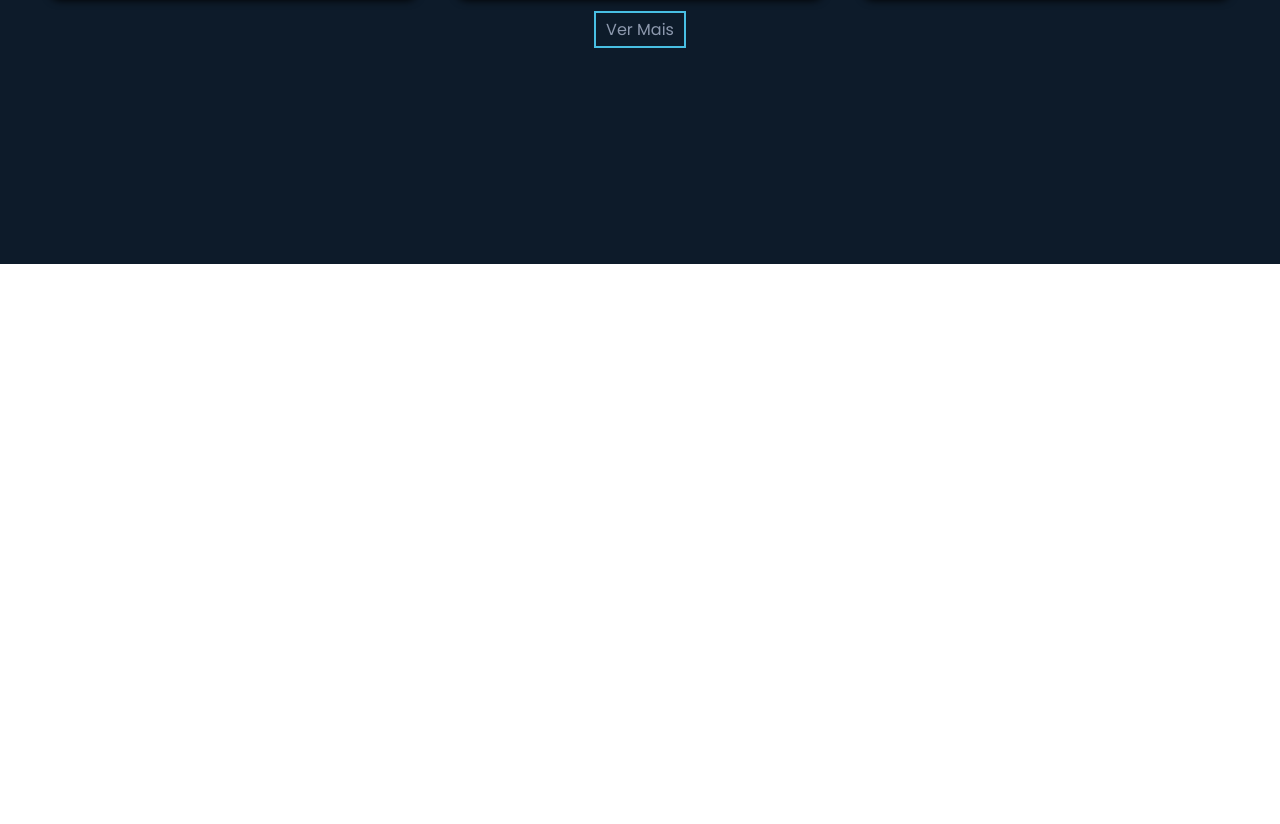
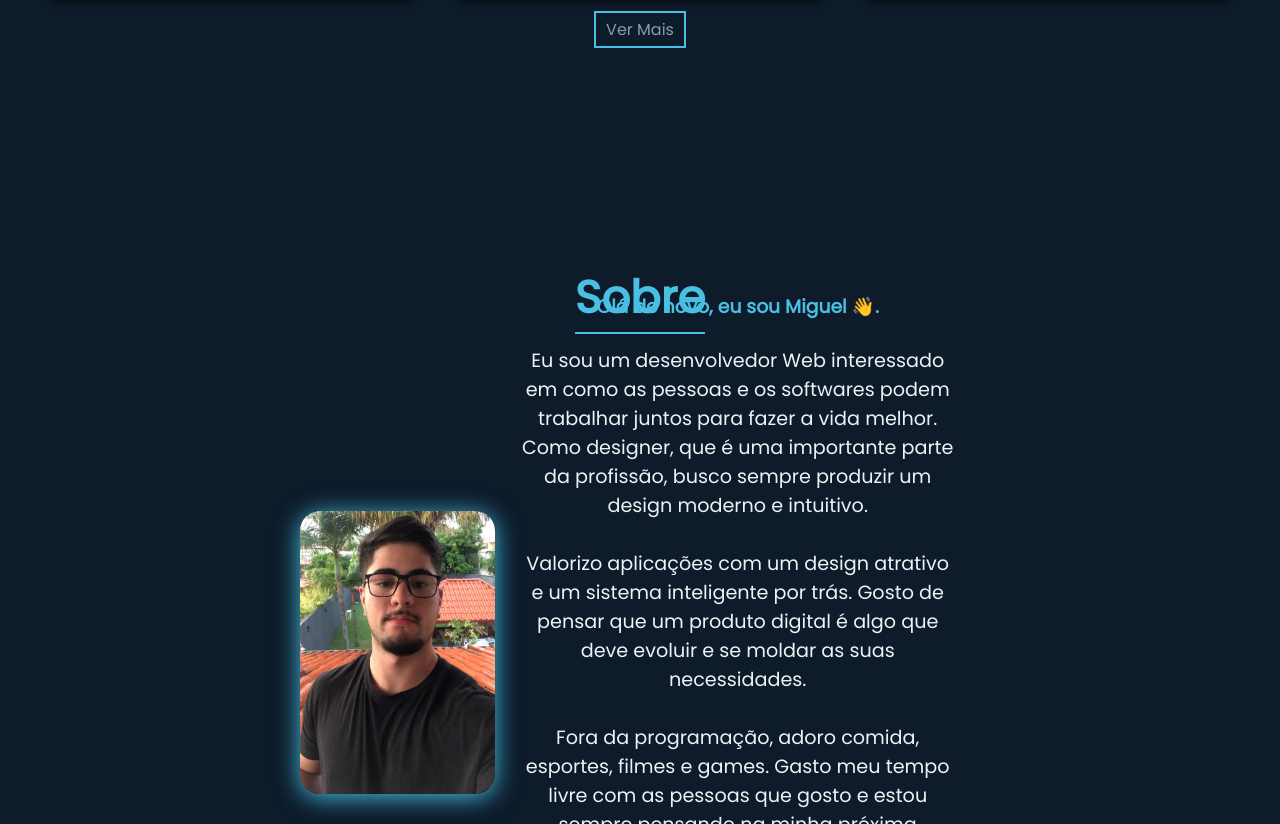
Before and after one commit to miguelgmoreira/MyPortfolio, a plain HTML site: page index.html in a window 1280 px wide. Shown: the part 1976-2800 px from the top of the page. Before the commit the page ends 2240 px from the top, so only its background shows below. Drawn offline with nearby package versions, Linux system fonts and the light colour scheme.

Commit message:
Update dos arquivos

```diff
--- a/index.html
+++ b/index.html
@@ -94,6 +94,27 @@
         </div>
         <span class="read-more-btn">Ver Mais</span>
     </section>
+    <section class="sobre">
+        <div class="titulo-box">
+            <h2>Sobre</h2>
+        </div>
+        <div class="about-box">
+            <img src="images/img1.jpeg" alt="foto Miguel">
+            <span>
+            <h3>Olá de novo, eu sou Miguel &#128075.</h3><br>
+            <p>Eu sou um desenvolvedor Web interessado em como as pessoas e os softwares podem trabalhar juntos para fazer a vida melhor. Como designer, que é uma importante parte da profissão, busco sempre produzir um design moderno e intuitivo.
+                <br>
+                <br>
+                Valorizo aplicações com um design atrativo e um sistema inteligente por trás. Gosto de pensar que um produto digital é algo que deve evoluir e se moldar as suas necessidades.
+                <br>
+                <br>
+                Fora da programação, adoro comida, esportes, filmes e games. Gasto meu tempo livre com as pessoas que gosto e estou sempre pensando na minha próxima refeição.
+                <br><br>
+                Tenho 18 anos e como todo mundo da minha idade possuo vários sonhos e metas, dentre elas buscar sempre ser a melhor versão de mim mesmo!
+            </p>
+            </span>
+        </div>
+    </section>
 
     <script src="script.js"></script>
     <script src="https://kit.fontawesome.com/3ce39e5ff7.js" crossorigin="anonymous"></script>
--- a/style.css
+++ b/style.css
@@ -8,6 +8,9 @@
     outline: none;
 }
 
+body {
+    background-color: #0d1b2a;
+}
 
 .navbar {
     display: flex;
@@ -119,10 +122,7 @@ button:hover {
 
 .habilidades {
     height: 100vh;
-    display: flex;
-    flex-direction: column;
-    justify-content: center;
-    background-color: #0d1b2a;
+    padding-top: 150px;
 }
 
 .box-habilidades {
@@ -152,16 +152,15 @@ button:hover {
 
 .titulo-box{
     width: fit-content;
+    font-size: 30px;
     color: #48bfe3;
     margin-left: 100px;
     border-bottom: 2px solid #48bfe3;
-    font-size: 30px;
 }
 
 .projetos {
     text-align: center;
     height: 90vh;
-    background-color: #0d1b2a;
 }
 
 .box-projetos {
@@ -182,7 +181,7 @@ button:hover {
 }
 
 .box:hover {
-    box-shadow: 0px 3px 25px #8d99ae;
+    box-shadow: 0px 3px 25px #48bfe3;
 }
 
 .box .icon {
@@ -212,3 +211,46 @@ button:hover {
     background-color: #48bfe3;
     box-shadow: 0px 3px 25px #8d99ae;
 }
+
+.sobre {
+    height: 90vh;
+    text-align: center;
+}
+
+.sobre .titulo-box {
+    display: inline-block;
+    margin: 0;
+}
+
+.about-box {
+    margin-top: 30px;
+    position: relative;
+    width: 100%;
+    height: 80%;
+    display: flex;
+    justify-content: center;
+    align-items: center;
+    padding: 5px 300px 5px 300px;
+}
+
+.about-box img{
+    position: relative;
+    height: 50%;
+    border-radius: 20px;
+    box-shadow: 0px 3px 25px #48bfe3;
+}
+
+.about-box span {
+    display: flex;
+    flex-direction: column;
+    justify-content: center;
+    align-items: center;
+}
+
+.about-box span h3 {
+    color: #48bfe3;
+}
+
+.about-box span p {
+    color: #EDF2F4;
+}
```
Also changed, not shown: images/img1.jpeg (added).
